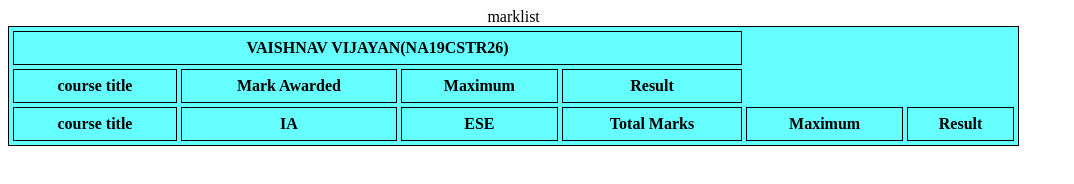
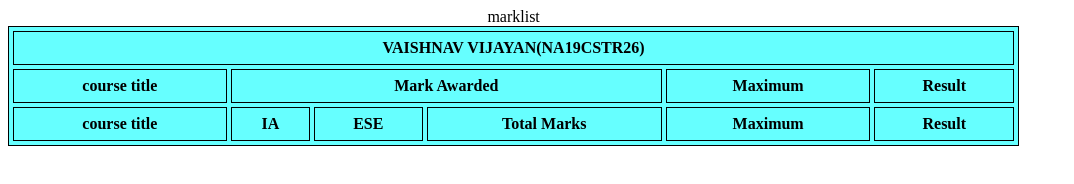
Before and after one commit to 6384kichu/check-mark, a plain HTML site: page index.html in a window 1280 px wide. Shown: the whole page, without its empty margins (0-1074 px from the left). Drawn offline with Linux system fonts and the light colour scheme.

Commit message:
Update index.html

```diff
--- a/index.html
+++ b/index.html
@@ -7,12 +7,12 @@
       <table border="1" bordercolor="black" cellpadding="7" cellspacing="4" width="80%" bgcolor="#66ffff">
     <caption>marklist</caption>
     <tr>
-    <th colspan="4">VAISHNAV VIJAYAN(NA19CSTR26)</th>
+    <th colspan="6">VAISHNAV VIJAYAN(NA19CSTR26)</th>
     </tr>
 
     <tr>
      <th>course title</th>
-     <th>Mark Awarded</th>
+     <th colspan="3">Mark Awarded</th>
      <th>Maximum</th>
      <th>Result</th>
     </tr>
```
